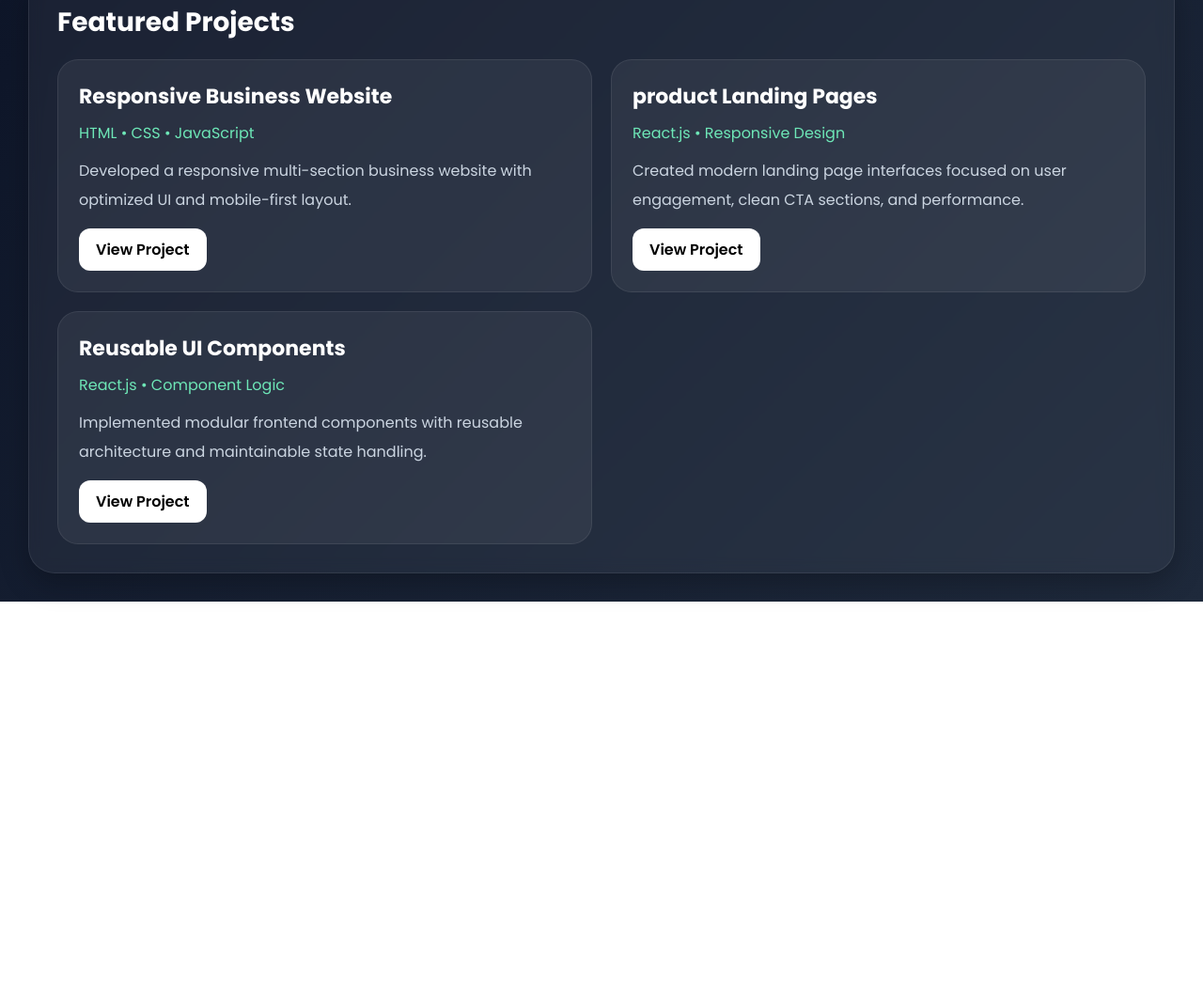
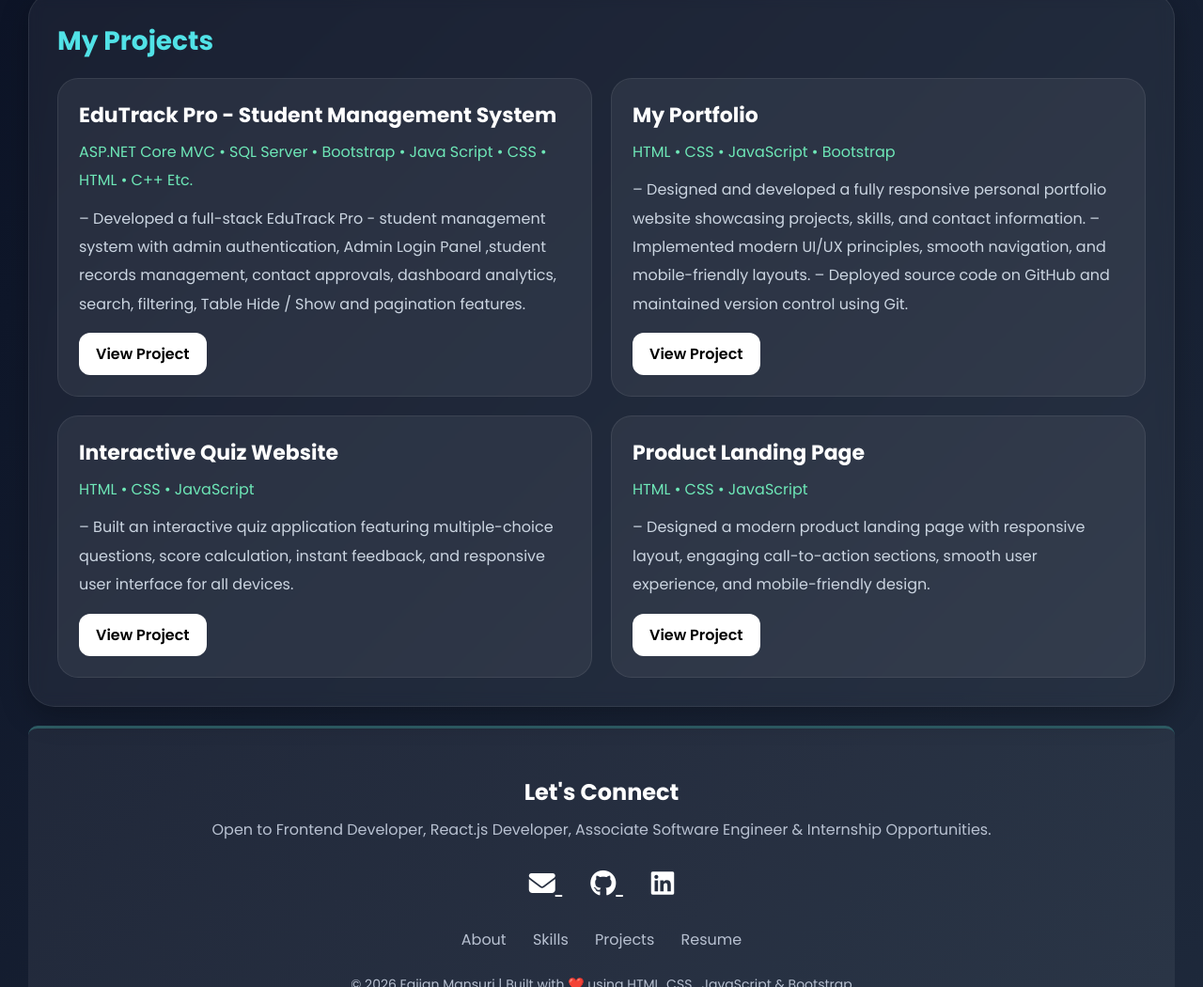
Before and after one commit to Faijan95/My-portfolio, a plain HTML site: page index.html in a window 1280 px wide. Shown: the part 1750-2800 px from the top of the page at 94% size. Before the commit the page ends 2390 px from the top, so only its background shows below. Drawn offline with Linux system fonts and the light colour scheme.

Commit message:
Update portfolio with latest resume and design changes

```diff
--- a/index.css
+++ b/index.css
@@ -13,8 +13,7 @@ body{
 
 .hero{
     text-align:center;
-    padding:40px 20px;
-    animation:fadeIn 1s ease;
+    animation:fadeIn 3s ease;
 }
 
 .availability{
@@ -103,6 +102,7 @@ body{
 .card h3{
     font-size:28px;
     margin-bottom:18px;
+    color: rgb(81, 226, 231);
 }
 
 .card p{
@@ -190,6 +190,60 @@ body{
     font-weight:600;
 }
 
+.footer {
+    margin-top: 20px;
+    padding: 50px 20px;
+    text-align: center;
+    background: rgba(255,255,255,0.06);
+    border-top: 3px solid #2e5d65;
+    border-radius: 10px;
+}
+
+.footer h2 {
+    color: white;
+    margin-bottom: 10px;
+}
+
+.footer p {
+    color: #b8c1d1;
+}
+
+.social-icons {
+    margin: 25px 0;
+}
+
+.social-icons a {
+    color: white;
+    font-size: 28px;
+    margin: 0 15px;
+    transition: 0.3s ease;
+}
+
+.social-icons a:hover {
+    color: #00d9ff;
+    transform: translateY(-5px);
+}
+
+.footer-links {
+    margin: 20px 0;
+}
+
+.footer-links a {
+    color: #b8c1d1;
+    text-decoration: none;
+    margin: 0 12px;
+    transition: 0.3s;
+}
+
+.footer-links a:hover {
+    color: #00d9ff;
+}
+
+.footer-copy {
+    margin-top: 25px;
+    font-size: 14px;
+}
+
 @keyframes fadeIn{
     from{
         opacity:0;
--- a/index.html
+++ b/index.html
@@ -1,12 +1,17 @@
 <!DOCTYPE html>
 <html lang="en">
+
 <head>
     <meta charset="UTF-8">
     <meta name="viewport" content="width=device-width, initial-scale=1.0">
     <title>Faijan Mansuri | Frontend Developer Portfolio</title>
     <link rel="stylesheet" href="index.css">
-    <link href="https://fonts.googleapis.com/css2?family=Poppins:wght@300;400;500;600;700;800&display=swap" rel="stylesheet">
+    <link href="https://fonts.googleapis.com/css2?family=Poppins:wght@300;400;500;600;700;800&display=swap"
+        rel="stylesheet">
+
+        <link rel="stylesheet" href="https://cdnjs.cloudflare.com/ajax/libs/font-awesome/6.5.1/css/all.min.css">
 </head>
+
 <body>
 
 
@@ -21,26 +26,27 @@
         <h2>Frontend Developer • React.js Developer</h2>
 
         <p class="hero-desc">
-            Computer Science graduate 2025 currently working as a React Developer Intern with hands-on experience
+            Computer Science graduate currently working as a React Developer Intern with hands-on experience
             in building responsive web interfaces, reusable components, debugging frontend applications,
             and creating user-focused digital experiences.
         </p>
 
         <div class="hero-buttons">
-            <a href="faijan (1).pdf" target="_blank" class="btn primary">Download Resume</a>
+            <a href="Faijan_resume.pdf" target="_blank" class="btn primary">Download Resume</a>
             <a href="https://github.com/Faijan95" target="_blank" class="btn">GitHub</a>
             <a href="https://tinyurl.com/yn88sjp2" target="_blank" class="btn">LinkedIn</a>
         </div>
     </header>
 
 
-    <section class="grid-section">
+    <section class="grid-section" id="about">
         <div class="card about">
             <h3>About Me</h3>
             <p>
                 Passionate frontend developer skilled in modern web technologies with a strong focus on React.js,
                 responsive UI architecture, frontend debugging, reusable components, and clean user-centric design.
-                Actively seeking internship and entry-level software opportunities to contribute in real-world product development.
+                Actively seeking internship and entry-level software opportunities to contribute in real-world product
+                development.
             </p>
         </div>
 
@@ -54,19 +60,19 @@
     </section>
 
 
-    <section class="skills-section card">
+    <section class="skills-section card" id="skills">
         <h3>Technical Skills</h3>
         <div class="skills-grid">
-            <span>HTML5</span>
-            <span>CSS3</span>
-            <span>JavaScript</span>
-            <span>React.js</span>
-            <span>Responsive Design</span>
-            <span>GitHub</span>
-            <span>Frontend Debugging</span>
-            <span>UI Development</span>
-            <span>API Integration</span>
-            <span>UI Optimization</span>
+            <span>• Languages: Core Java, JavaScript, HTML5, CSS3</span>
+            <span>• Frontend: React.js, Bootstrap</span>
+            <span>• Backend: Node.js , Exprss.js</span>
+            <span>• Database: MySQL</span>
+            <span>• Tools: Git, GitHub, VS Code</span>
+            <span>• Concepts: Object-Oriented Programming (OOP)</span>
+            <span>• Concepts: Data Structures & Algorithms (DSA), File Handling</span>
+            <span>• Frontend Debugging ,UI Development</span>
+            <span>• API Integration</span>
+            <span>• UI Optimization</span>
         </div>
     </section>
 
@@ -105,36 +111,87 @@
     </section>
 
 
-    <section class="projects card">
-        <h3>Featured Projects</h3>
+ <section class="projects card" id="projects">
+        <h3>My Projects</h3>
 
         <div class="project-grid">
 
             <div class="project-card">
-                <h4>Responsive Business Website</h4>
+                <h4>EduTrack Pro - Student Management System</h4>
+                <p class="tech">ASP.NET Core MVC • SQL Server • Bootstrap • Java Script • CSS • HTML • C++ Etc. </p>
+                <p>– Developed a full-stack EduTrack Pro - student management system with admin authentication, Admin Login Panel ,student records
+                    management, contact approvals, dashboard analytics, search, filtering, Table Hide / Show and pagination features.</p>
+                <a href="https://github.com/Faijan95/EduTrack-Pro" target="_blank">View Project</a>
+            </div>
+
+            <div class="project-card">
+                <h4>My Portfolio</h4>
+                <p class="tech">HTML • CSS • JavaScript • Bootstrap</p>
+                <p> – Designed and developed a fully responsive personal portfolio website showcasing projects, skills,
+                     and contact information.
+                    – Implemented modern UI/UX principles, smooth navigation, and mobile-friendly layouts.
+                    – Deployed source code on GitHub and maintained version control using Git.</p>
+                <a href="https://github.com/Faijan95/My-portfolio" target="_blank">View Project</a>
+            </div>
+
+            <div class="project-card">
+                <h4>Interactive Quiz Website</h4>
                 <p class="tech">HTML • CSS • JavaScript</p>
-                <p>Developed a responsive multi-section business website with optimized UI and mobile-first layout.</p>
-                <a href="https://github.com/Faijan95" target="_blank">View Project</a>
+                <p>– Built an interactive quiz application featuring multiple-choice questions, score calculation, instant
+                    feedback, and responsive user interface for all devices.</p>
+                <a href="https://github.com/Faijan95/Quiz-website" target="_blank">View Project</a>
             </div>
 
 
             <div class="project-card">
-                <h4>product Landing Pages</h4>
-                <p class="tech">React.js • Responsive Design</p>
-                <p>Created modern landing page interfaces focused on user engagement, clean CTA sections, and performance.</p>
-                <a href="https://github.com/Faijan95" target="_blank">View Project</a>
+                <h4>Product Landing Page</h4>
+                <p class="tech">HTML • CSS • JavaScript</p>
+                <p>– Designed a modern product landing page with responsive layout, engaging call-to-action sections,
+                    smooth user experience, and mobile-friendly design.</p>
+                <a href="https://github.com/Faijan95/product-landing-page" target="_blank">View Project</a>
             </div>
-
-            <div class="project-card">
-                <h4>Reusable UI Components</h4>
-                <p class="tech">React.js • Component Logic</p>
-                <p>Implemented modular frontend components with reusable architecture and maintainable state handling.</p>
-                <a href="https://github.com/Faijan95" target="_blank">View Project</a>
-            </div>
-
         </div>
     </section>
 
+
+
+   <footer class="footer">
+    <div class="footer-content">
+
+        <h2>Let's Connect </h2>
+        <p>
+            Open to Frontend Developer, React.js Developer,
+            Associate Software Engineer & Internship Opportunities.
+        </p>
+
+        <div class="social-icons">
+            <a href="mailto:faijanmansuri95@gmail.com">
+                <i class="fas fa-envelope"></i>
+            </a>
+
+            <a href="https://github.com/Faijan95" target="_blank">
+                <i class="fab fa-github"></i>
+            </a>
+
+            <a href="https://www.linkedin.com/in/faijan-mansuri-90c" target="_blank">
+                <i class="fab fa-linkedin"></i>
+            </a>
+        </div>
+
+        <div class="footer-links">
+            <a href="#about">About</a>
+            <a href="#skills">Skills</a>
+            <a href="#projects">Projects</a>
+            <a href="Faijan_resume.pdf" target="_blank">Resume</a>
+        </div>
+
+        <p class="footer-copy">
+            © 2026 Faijan Mansuri | Built with ❤️ using HTML, CSS , JavaScript & Bootstrap
+        </p>
+
+    </div>
+</footer>
     <script src="index.js"></script>
 </body>
+
 </html>
```
Also changed, not shown: 1 other file.
